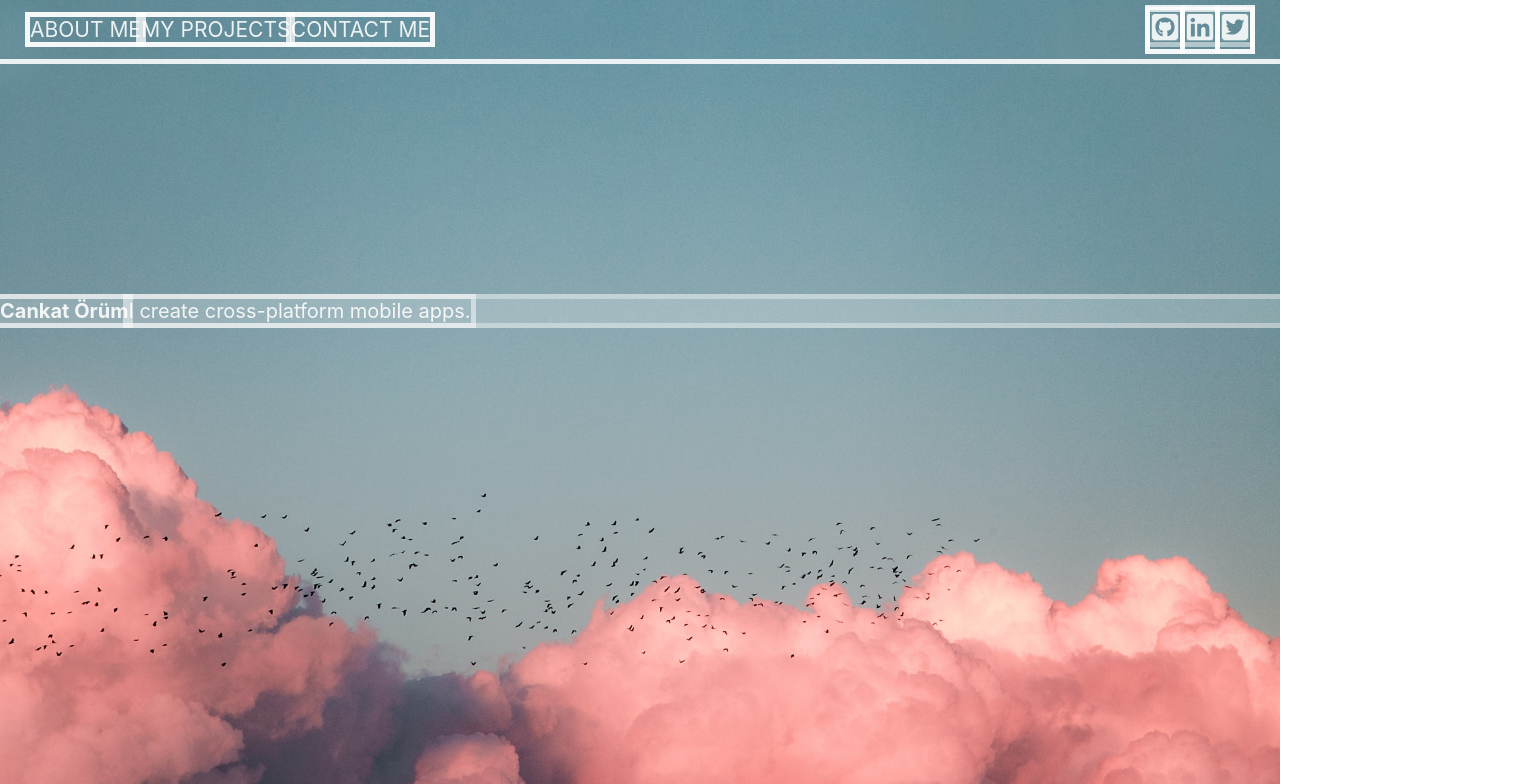
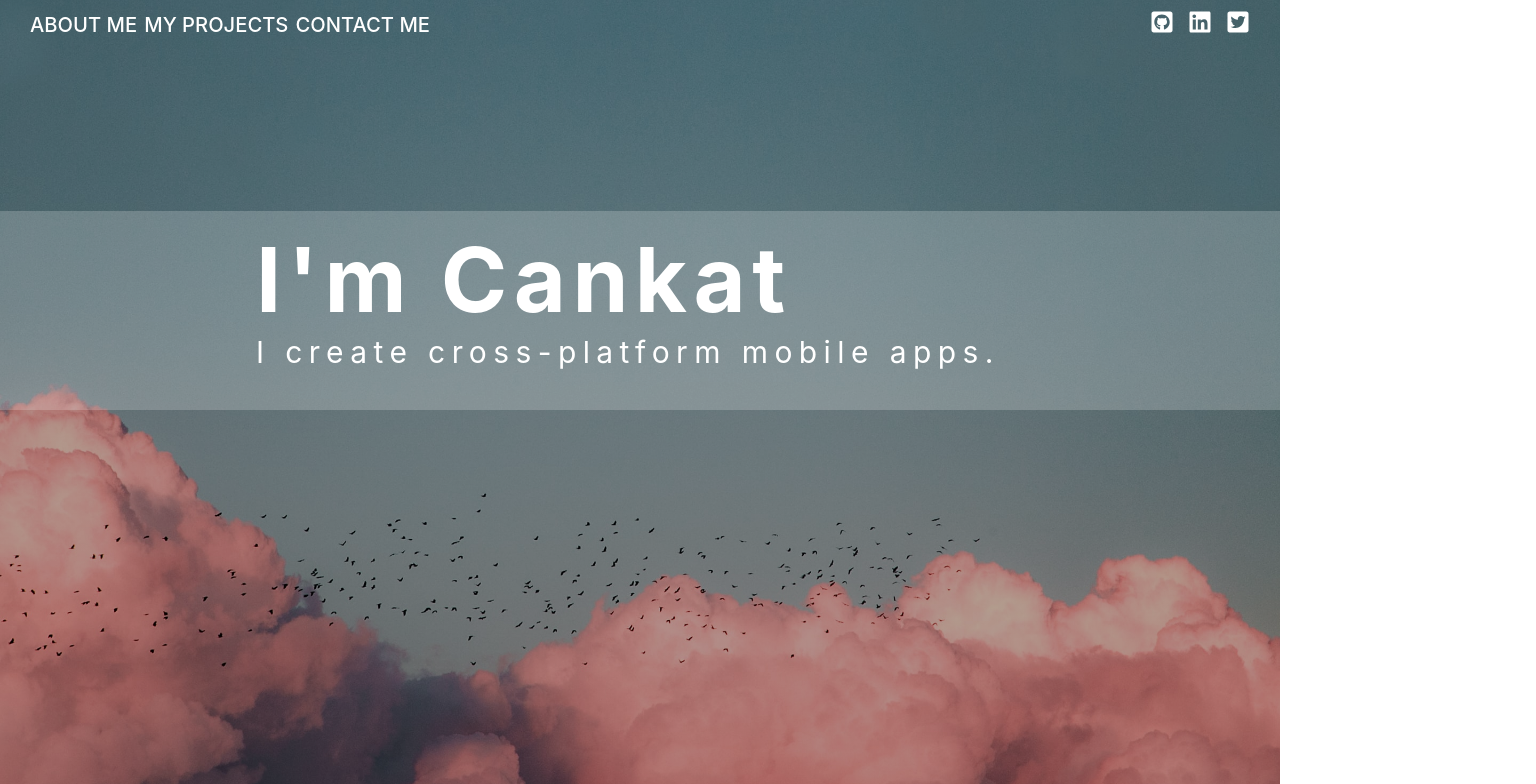
Before and after one commit to cankat-orum/reactjs-portfolio-website, a React (Create React App) app: page / in a window 1280 px wide. Shown: the top 784 px of the page, 1536 px wide, since content can reach past the window. Built offline with nearby package versions, Linux system fonts and the light colour scheme.

Commit message:
About Me done. (?)

```diff
--- a/src/AboutMe.css
+++ b/src/AboutMe.css
@@ -1,7 +1,8 @@
 .AboutMe {
   margin: 0;
   padding: 0;
-  background-image: url(./img/index-bg.jpg);
+  background-image: linear-gradient(rgba(0, 0, 0, 0.3), rgba(0, 0, 0, 0.3)),
+    url(./img/index-bg.jpg);
   background-repeat: no-repeat;
   background-attachment: scroll;
   background-size: cover;
@@ -10,14 +11,26 @@
 }
 
 .about-me-info {
-  margin-top: 30vh;
+  margin-top: 20vh;
   float: left;
   background: rgba(255, 255, 255, 0.2);
   width: 100vw;
+  padding-top: 15px;
+  padding-bottom: 40px;
+  padding-left: 20vw;
 }
 
 .about-me-info-h1,
 .about-me-info-p {
   color: white;
-  float: left;
+  width: fit-content;
+  letter-spacing: 0.5vw;
 }
+
+.about-me-info-h1 {
+  font-size: 4.5em;
+}
+
+.about-me-info-p {
+  font-size: 1.5em;
+}
--- a/src/AboutMe.js
+++ b/src/AboutMe.js
@@ -10,7 +10,7 @@ function AboutMe() {
         <Header />
       </header>
       <div className="about-me-info">
-        <h1 className="about-me-info-h1">Cankat Örüm</h1>
+        <h1 className="about-me-info-h1">I'm Cankat</h1>
         <p className="about-me-info-p">I create cross-platform mobile apps.</p>
       </div>
     </div>
--- a/src/Header.css
+++ b/src/Header.css
@@ -24,16 +24,18 @@
   display: flex;
   align-items: center;
   justify-content: space-between;
+  font-weight: 500;
+  color: white;
 }
 
 .nav-left {
   margin-left: 1.5rem;
-  font-size: 1.05em;
+  font-size: 1.01em;
 }
 
 .nav-right {
   margin-right: 1.5rem;
-  font-size: 1.5em;
+  font-size: 1.2em;
 }
 
 .nav-right-ul {
--- a/src/index.js
+++ b/src/index.js
@@ -2,7 +2,7 @@ import React from "react";
 import ReactDOM from "react-dom";
 import "./index.css";
 import "./reset.css";
-import "./debug.css";
+
 import App from "./App";
 import * as serviceWorker from "./serviceWorker";
 
```
